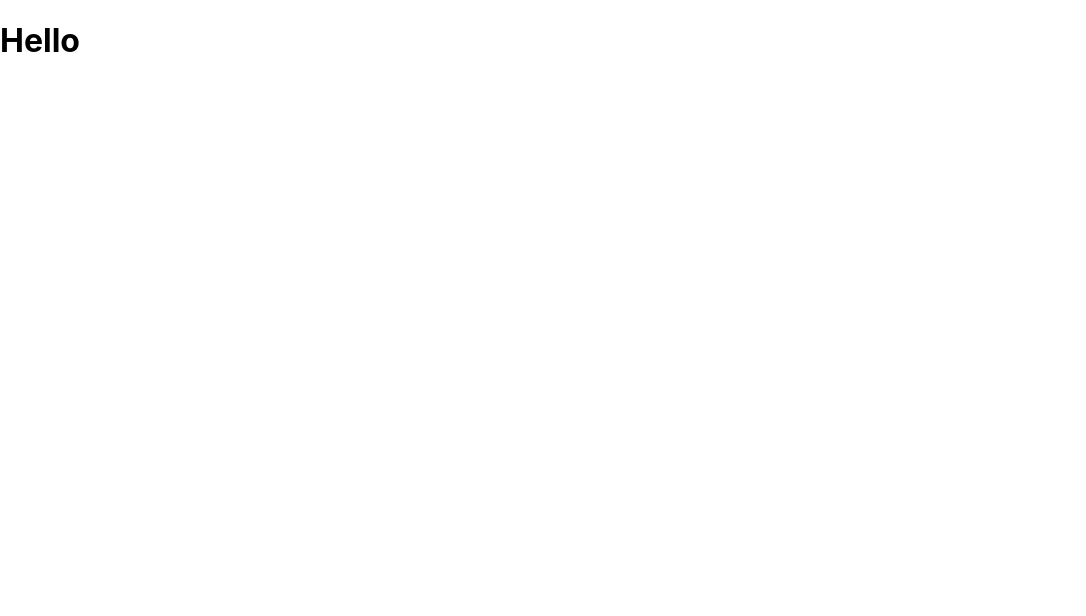
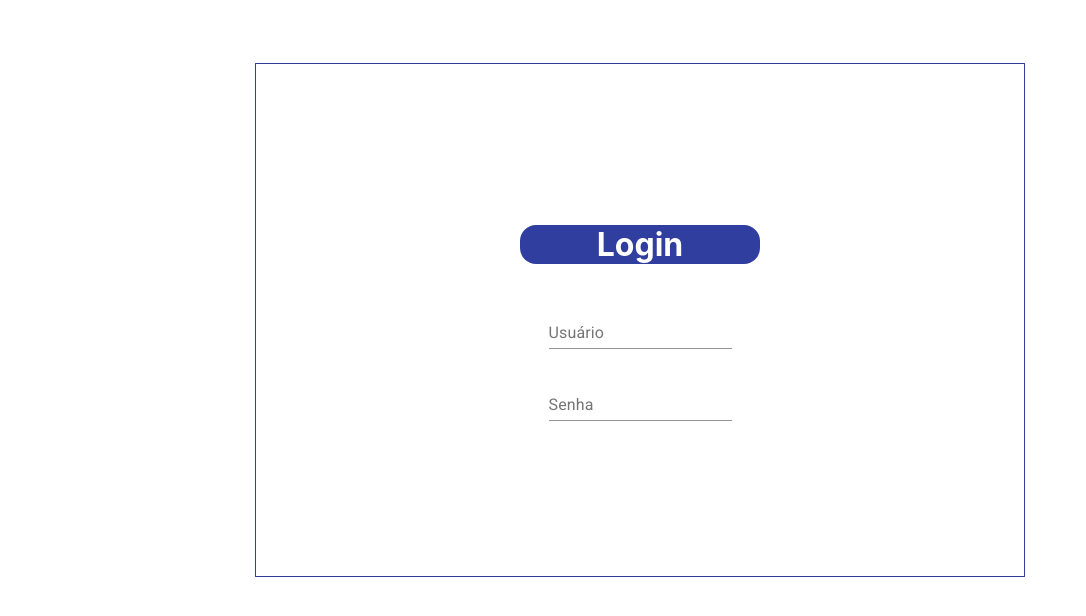
Before and after one commit to KevinWis/MyStack, a React (Create React App) app: page / in a window 1280 px wide. Shown: the top 616 px of the page, without its empty margins (0-1086 px from the left). Built offline with nearby package versions, Linux system fonts and the light colour scheme.

Commit message:
First commit Login

```diff
--- a/src/App.js
+++ b/src/App.js
@@ -1,8 +1,10 @@
+import Login from "./pages/login";
+
 function App() {
   return (
     <div className="App">
       <main>
-        <h1>Hello</h1>
+        <Login></Login>
       </main>
     </div>
   );
--- a/src/pages/login/index.jsx
+++ b/src/pages/login/index.jsx
@@ -0,0 +1,102 @@
+import { useForm } from "react-hook-form";
+import { yupResolver } from "@hookform/resolvers/yup";
+import * as yup from "yup";
+import { TextField, Button } from "@material-ui/core";
+import axios from "axios";
+import { useHistory } from "react-router-dom";
+import DefaultButton from "../../components/shared/buttons/defaultButton";
+import {
+  Form,
+  ContainerForm,
+  ButtonContainer,
+  HDiv,
+  ContainerContentForm,
+} from "./style";
+
+const Login = () => {
+  const history = useHistory();
+
+  const schema = yup.object({
+    user: yup.string().required("Campo obrigatório"),
+    password: yup
+      .string()
+      .min(3, "Mínimo 3 caractéres")
+      .required("Campo obrigatório"),
+  });
+
+  const { register, handleSubmit, errors, setError } = useForm({
+    resolver: yupResolver(schema),
+  });
+
+  const handleForm = (data) => {
+    console.log(data);
+    axios
+      .post(" https://kenziehub.me/sessions", data)
+      .then((res) => {
+        window.localStorage.setItem("authToken", res.data.auth_token);
+        history.push("/");
+      })
+      .catch((err) =>
+        setError("password", { message: "Senha ou usuário inválido" })
+      );
+  };
+
+  return (
+    <ContainerForm>
+      <Form onSubmit={handleSubmit(handleForm)}>
+        <ContainerContentForm>
+          <HDiv>
+            <h1>Login</h1>
+          </HDiv>
+          <div>
+            <TextField
+              margin="normal"
+              label="Usuário"
+              name="user"
+              inputRef={register}
+              error={!!errors.user}
+              helperText={errors.user?.message}
+            />
+          </div>
+          <div>
+            <TextField
+              margin="normal"
+              label="Senha"
+              name="password"
+              inputRef={register}
+              error={!!errors.password}
+              helperText={errors.password?.message}
+            />
+          </div>
+
+          <ButtonContainer>
+            <DefaultButton
+              aria-controls="customized-menu"
+              aria-haspopup="true"
+              variant="contained"
+              color="primary"
+              type="submit"
+            >
+              Entrar
+            </DefaultButton>
+          </ButtonContainer>
+
+          <ButtonContainer>
+            <DefaultButton
+              aria-controls="customized-menu"
+              aria-haspopup="true"
+              variant="contained"
+              color="primary"
+              type="submit"
+              onClick={() => history.push("/register/1")}
+            >
+              Se cadastrar
+            </DefaultButton>
+          </ButtonContainer>
+        </ContainerContentForm>
+      </Form>
+    </ContainerForm>
+  );
+};
+
+export default Login;
--- /dev/null
+++ b/src/pages/login/style.js
@@ -0,0 +1,38 @@
+import styled from "styled-components";
+
+export const Form = styled.form`
+  width: 60%;
+  height: 40%;
+  text-align: center;
+  border: solid 0.5px #303f9f;
+  display: flex;
+  flex-direction: row;
+  justify-content: center;
+  align-items: center;
+  padding: 8rem 0;
+`;
+
+export const HDiv = styled.div`
+  margin: 0 auto;
+  width: 15rem;
+  background-color: #303f9f;
+  color: #fff;
+  border-radius: 1rem;
+`;
+
+export const ContainerForm = styled.div`
+  width: 100vw;
+  height: 80vh;
+  display: flex;
+  flex-direction: row;
+  justify-content: center;
+  align-items: center;
+`;
+
+export const ButtonContainer = styled.div`
+  margin: 0.5rem;
+`;
+
+export const ContainerContentForm = styled.div`
+  text-align: center;
+`;
```
